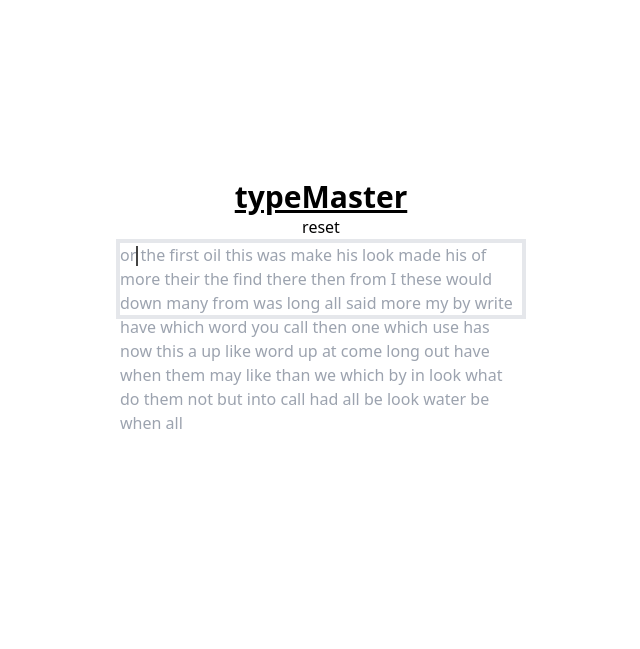
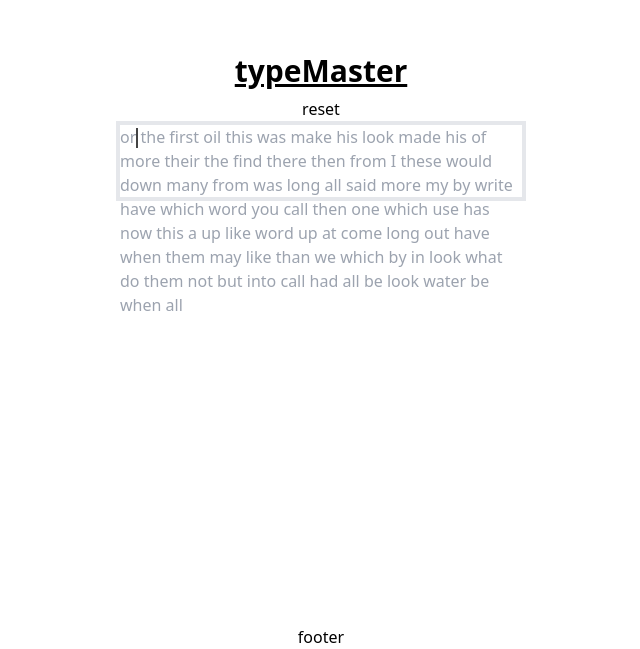
Before and after one commit to cjustin141/monkeytype-clone, a React (Vite) app: page / in a window 1280 px wide. Shown: the part 151-800 px from the top of the page, without its empty margins (319-959 px from the left). Built offline with nearby package versions, Linux system fonts and the light colour scheme.

Commit message:
changed home spacing

```diff
--- a/src/components/TypingTest.jsx
+++ b/src/components/TypingTest.jsx
@@ -132,7 +132,10 @@ export default function TypingTest() {
 
     const renderWords = words.split(' ').map((word, i) =>
         <React.Fragment key={`fragment ${i}`}>
-            <span className="inline-block" key={i}>
+            <span
+                id="word-el"
+                className="inline-block"
+                key={i}>
             {
                 word.split('').map((letter, j) =>
                     <div
--- a/src/pages/Home.jsx
+++ b/src/pages/Home.jsx
@@ -4,10 +4,17 @@ import TypingTest from '../components/TypingTest';
 export default function Home() {
     return (
         <>
-            <div className="flex flex-col justify-center items-center h-screen">
-                <h1 className="text-3xl font-bold underline">typeMaster</h1>
-                <TypingTest />
+            <div className="flex flex-col justify-between items-center h-screen">
+
+                <h1 className="flex justify-center items-end h-[30%] text-3xl font-bold underline w-screen">typeMaster</h1>
+                <div className="flex flex-col justify-center items-center">
+                    <TypingTest />
+                </div>
+
+                <h2 className="flex justify-center items-end h-[50%] mt-10 pb-5w-screen">footer</h2>
             </div>
+            {/* <h2 className="absolute bottom-2 bg-blue-200 w-screen text-center">footer</h2> */}
+
 
         </>
     );
```
